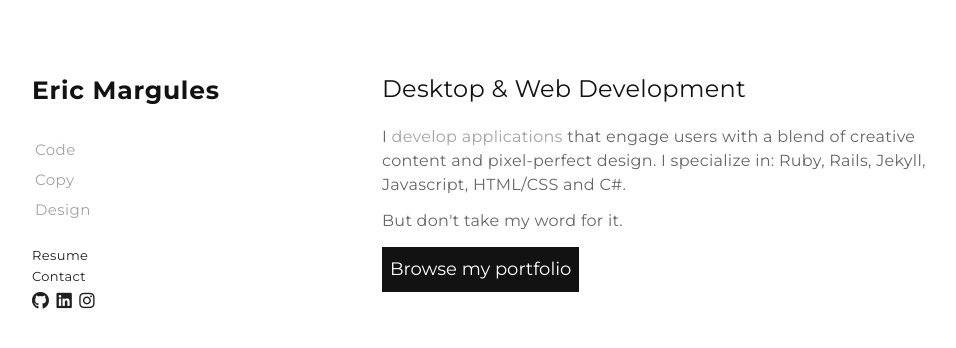
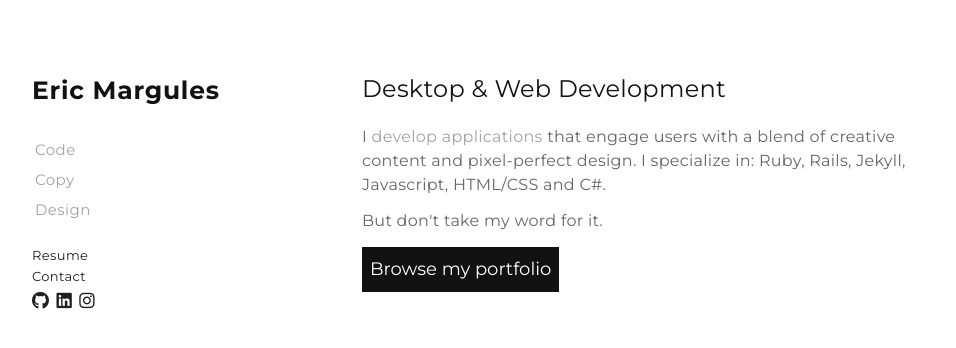
Before and after one commit to ericmargules/ericmargul.es, a Jekyll site: the page built from index.html, in a window 1280 px wide. Shown: the top 348 px of the page, without its empty margins (108-1064 px from the left). Built offline with Jekyll 4.4.1, drawn with Linux system fonts in a browser that asks for light colours; nearby versions of some CDN libraries.

Commit message:
decrease main content margin

```diff
--- a/css/main.css
+++ b/css/main.css
@@ -143,7 +143,7 @@ h1 {
 
 #main {
 
-  margin: 0 0 0 35%;
+  margin: 0 0 0 33%;
   max-width: 650px;
 }
 
```
